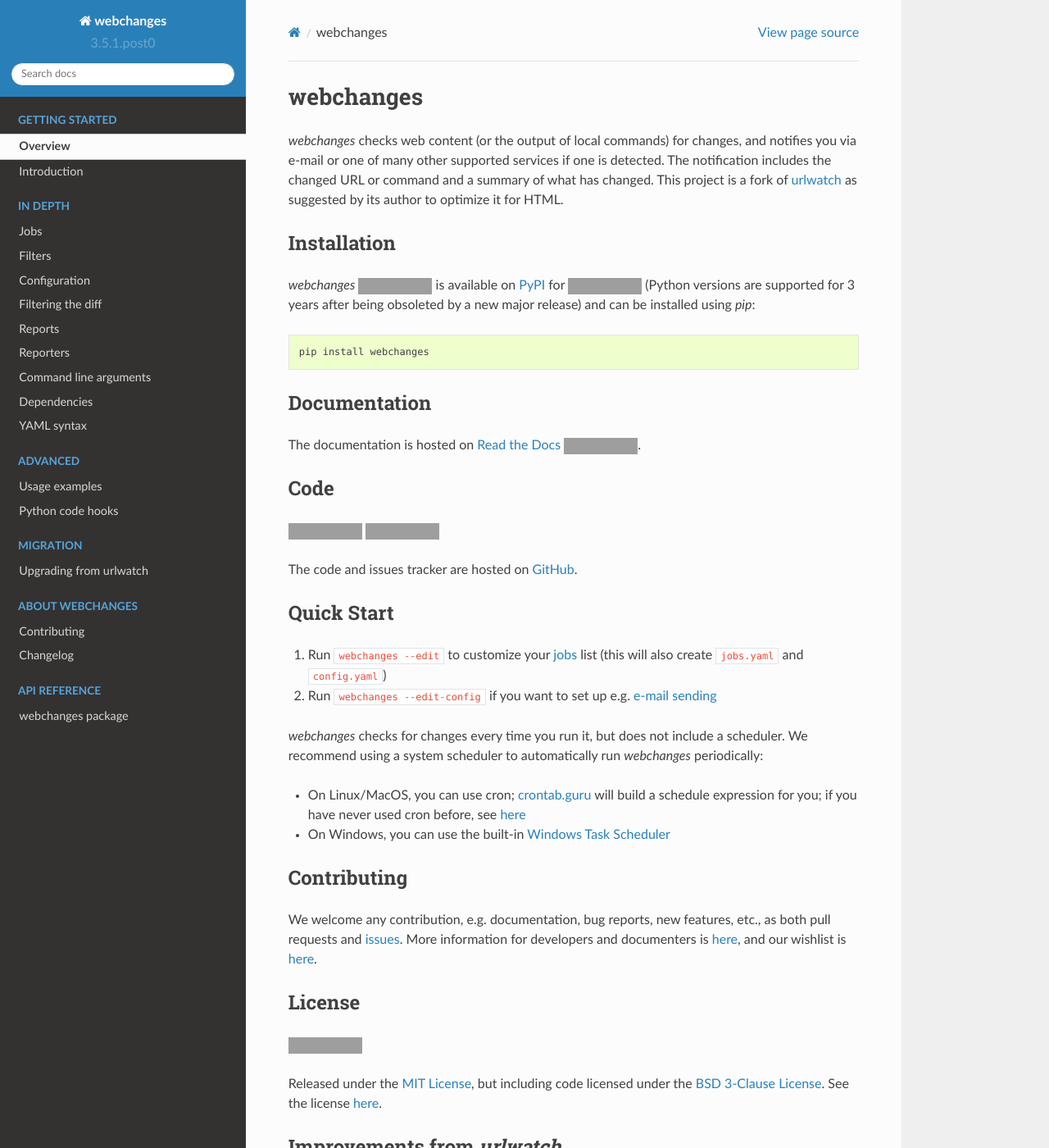
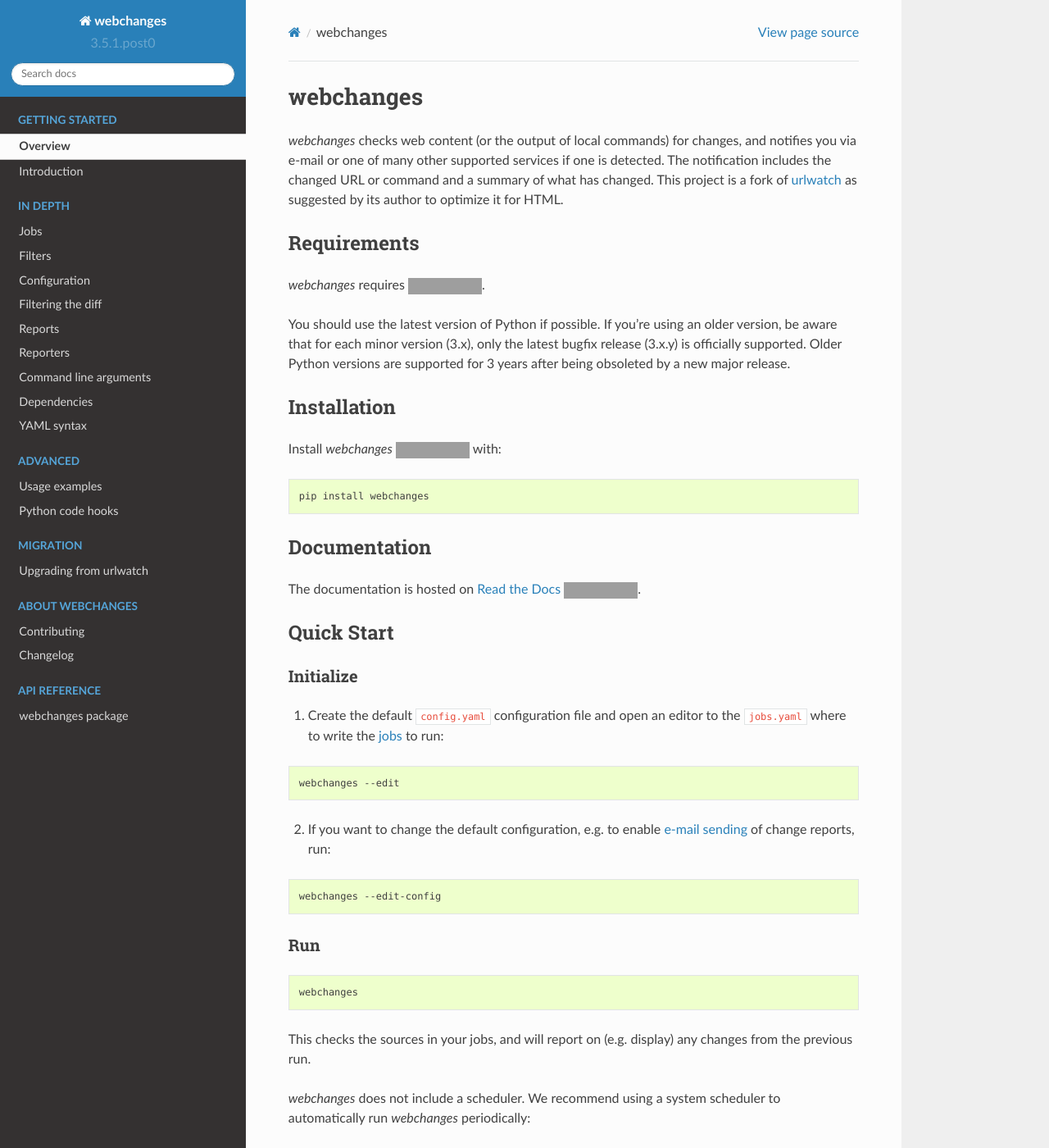
Before and after one commit to mborsetti/webchanges, a Sphinx documentation site: the page built from docs/index.rst, in a window 1280 px wide and 1400 px high. Shown: the whole window at 82% size. Built offline with Sphinx 7.4.7 and the Read the Docs theme 2.0.0, drawn with Linux system fonts in a browser that asks for light colours; some of the changed text lies outside the part shown; grey boxes are pictures that could not be loaded.

```diff
--- a/CHANGELOG.rst
+++ b/CHANGELOG.rst
@@ -34,6 +34,12 @@
 Version 3.5.1.post0
 ====================
 Unreleased
+
+Added
+-----
+* Run a subset of jobs by adding their index number(s) as command line arguments.  For example, run ``webchanges 2
+  3`` to only run jobs #2 and #3 of your job list.  Run ``webchanges --list`` to find the job numbers. Suggested by
+  `dbro <https://github.com/dbro>`__ upstream `here <https://github.com/thp/urlwatch/pull/641>`__.
 
 Fixed
 -----
--- a/README.rst
+++ b/README.rst
@@ -49,40 +49,71 @@
 its author to optimize it for HTML.
 
 
+Requirements
+============
+`webchanges` requires |support|.
+
+You should use the latest version of Python if possible. If you’re using an older version, be aware that for each minor
+version (3.x), only the latest bugfix release (3.x.y) is officially supported. Older Python versions are supported
+for 3 years after being obsoleted by a new major release.
+
+
 Installation
 ============
-`webchanges` |pypi_version| is available on `PyPI <https://pypi.org/project/webchanges/>`__ for |support| (Python
-versions are supported for 3 years after being obsoleted by a new major release) and can be installed using `pip`::
+Install `webchanges` |pypi_version| with::
 
    pip install webchanges
-
 
 
 Documentation
 =============
 The documentation is hosted on `Read the Docs <https://webchanges.readthedocs.io/>`__ |readthedocs|.
 
+
+Quick Start
+============
+Initialize
+----------
+
+1. Create the default ``config.yaml`` configuration file and open an editor to the ``jobs.yaml`` where to write the
+   `jobs <https://webchanges.readthedocs.io/en/stable/jobs.html>`__ to run:
+
+.. code-block:: bash
+
+   webchanges --edit
+
+
+2. If you want to change the default configuration, e.g. to enable `e-mail sending
+   <https://webchanges.readthedocs.io/en/stable/reporters.html#smtp>`__ of change reports, run:
+
+.. code-block:: bash
+
+   webchanges --edit-config
+
+
+Run
+---
+.. code-block:: bash
+
+   webchanges
+
+This checks the sources in your jobs, and will report on (e.g. display) any changes from the previous run.
+
+
+`webchanges` does not include a scheduler. We recommend using a system scheduler to automatically run `webchanges`
+periodically:
+
+- On Linux or MacOS, you can use cron; `crontab.guru <https://crontab.guru>`__ will build a schedule expression for
+  you; if you have never used cron before, see `here <https://www.computerhope.com/unix/ucrontab.htm>`__.
+- On Windows, you can use the built-in `Windows Task Scheduler
+  <https://en.wikipedia.org/wiki/Windows_Task_Scheduler>`__.
+
+
 Code
 ====
 |coveralls| |issues|
 
 The code and issues tracker are hosted on `GitHub <https://github.com/mborsetti/webchanges>`__.
-
-
-Quick Start
-============
-#. Run ``webchanges --edit`` to customize your `jobs <https://webchanges.readthedocs.io/en/stable/jobs.html>`__ list
-   (this will also create ``jobs.yaml`` and ``config.yaml``)
-#. Run ``webchanges --edit-config`` if you want to set up e.g. `e-mail sending
-   <https://webchanges.readthedocs.io/en/stable/reporters.html#smtp>`__
-
-`webchanges` checks for changes every time you run it, but does not include a scheduler. We recommend using a
-system scheduler to automatically run `webchanges` periodically:
-
-- On Linux/MacOS, you can use cron; `crontab.guru <https://crontab.guru>`__ will build a schedule expression for you; if
-  you have never used cron before, see `here <https://www.computerhope.com/unix/ucrontab.htm>`__
-- On Windows, you can use the built-in `Windows Task Scheduler
-  <https://en.wikipedia.org/wiki/Windows_Task_Scheduler>`__
 
 
 Contributing
--- a/docs/cli.rst
+++ b/docs/cli.rst
@@ -7,6 +7,9 @@
 .. code block to column 105 only; beyond has horizontal scroll bar
 
 .. code-block::
+
+  positional arguments:
+    joblist               job(s) to run (by index as per --list) (default: run all jobs)
 
   optional arguments:
     -h, --help            show this help message and exit
```
Also changed, not shown: webchanges/__init__.py (+5 -5 lines), 12 other files.
